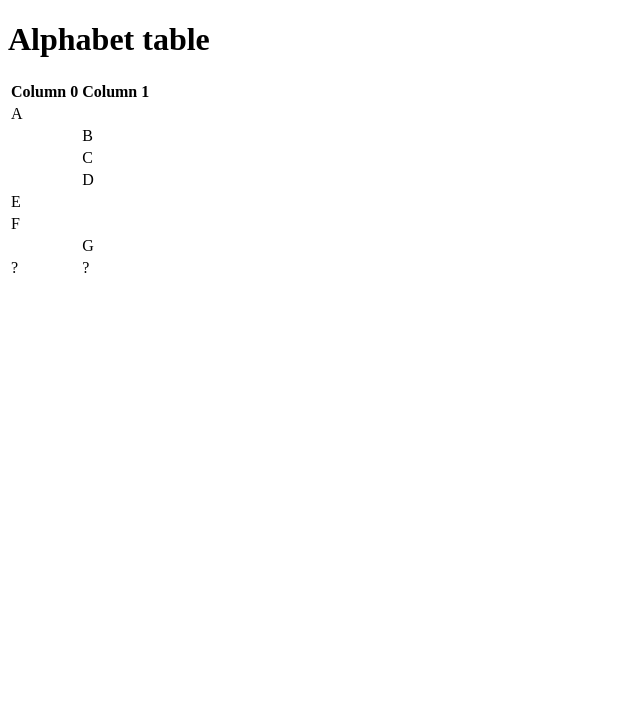
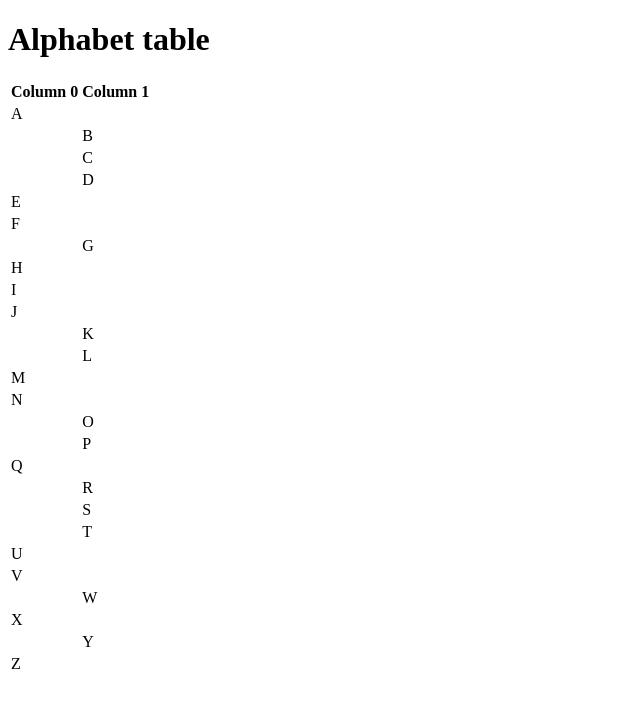
Before and after one commit to comp426-2022-spring/a00-AndrewByerle, a website: page index.html in a window 1280 px wide. Shown: the whole page, without its empty margins (0-640 px from the left). Drawn offline with Linux system fonts and the light colour scheme.

Commit message:
initial commit

```diff
--- a/index.html
+++ b/index.html
@@ -47,8 +47,80 @@
                     <td>G</td>
                 </tr>
                 <tr>
-                    <td>?</td>
-                    <td>?</td>
+                    <td>H</td>
+                    <td></td>
+                </tr>
+                <tr>
+                    <td>I</td>
+                    <td></td>
+                </tr>
+                <tr>
+                    <td>J</td>
+                    <td></td>
+                </tr>
+                <tr>
+                    <td></td>
+                    <td>K</td>
+                </tr>
+                <tr>
+                    <td></td>
+                    <td>L</td>
+                </tr>
+                <tr>
+                    <td>M</td>
+                    <td></td>
+                </tr>
+                <tr>
+                    <td>N</td>
+                    <td></td>
+                </tr>
+                <tr>
+                    <td></td>
+                    <td>O</td>
+                </tr>
+                <tr>
+                    <td></td>
+                    <td>P</td>
+                </tr>
+                <tr>
+                    <td>Q</td>
+                    <td></td>
+                </tr>
+                <tr>
+                    <td></td>
+                    <td>R</td>
+                </tr>
+                <tr>
+                    <td></td>
+                    <td>S</td>
+                </tr>
+                <tr>
+                    <td></td>
+                    <td>T</td>
+                </tr>
+                <tr>
+                    <td>U</td>
+                    <td></td>
+                </tr>
+                <tr>
+                    <td>V</td>
+                    <td></td>
+                </tr>
+                <tr>
+                    <td></td>
+                    <td>W</td>
+                </tr>
+                <tr>
+                    <td>X</td>
+                    <td></td>
+                </tr>
+                <tr>
+                    <td></td>
+                    <td>Y</td>
+                </tr>
+                <tr>
+                    <td>Z</td>
+                    <td></td>
                 </tr>
             </tbody>
         </table>
--- a/package.json
+++ b/package.json
@@ -15,5 +15,8 @@
   "bugs": {
     "url": "https://github.com/comp426-2022-spring/a00-AndrewByerle/issues"
   },
-  "homepage": "https://github.com/comp426-2022-spring/a00-AndrewByerle#readme"
+  "homepage": "https://github.com/comp426-2022-spring/a00-AndrewByerle#readme",
+  "dependencies": {
+    "browser-sync": "^2.27.7"
+  }
 }
```
Also changed, not shown: 1 other file.
